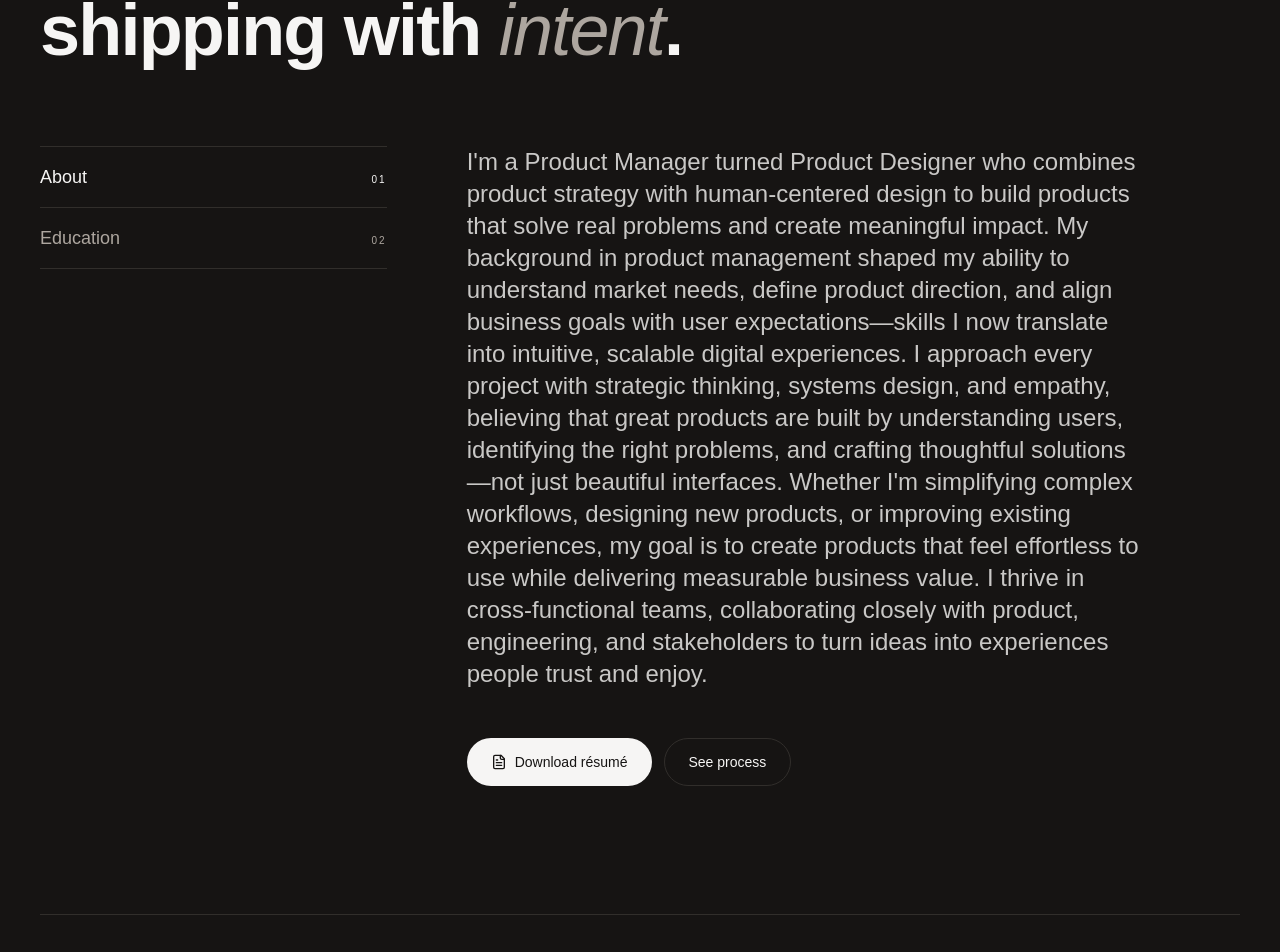
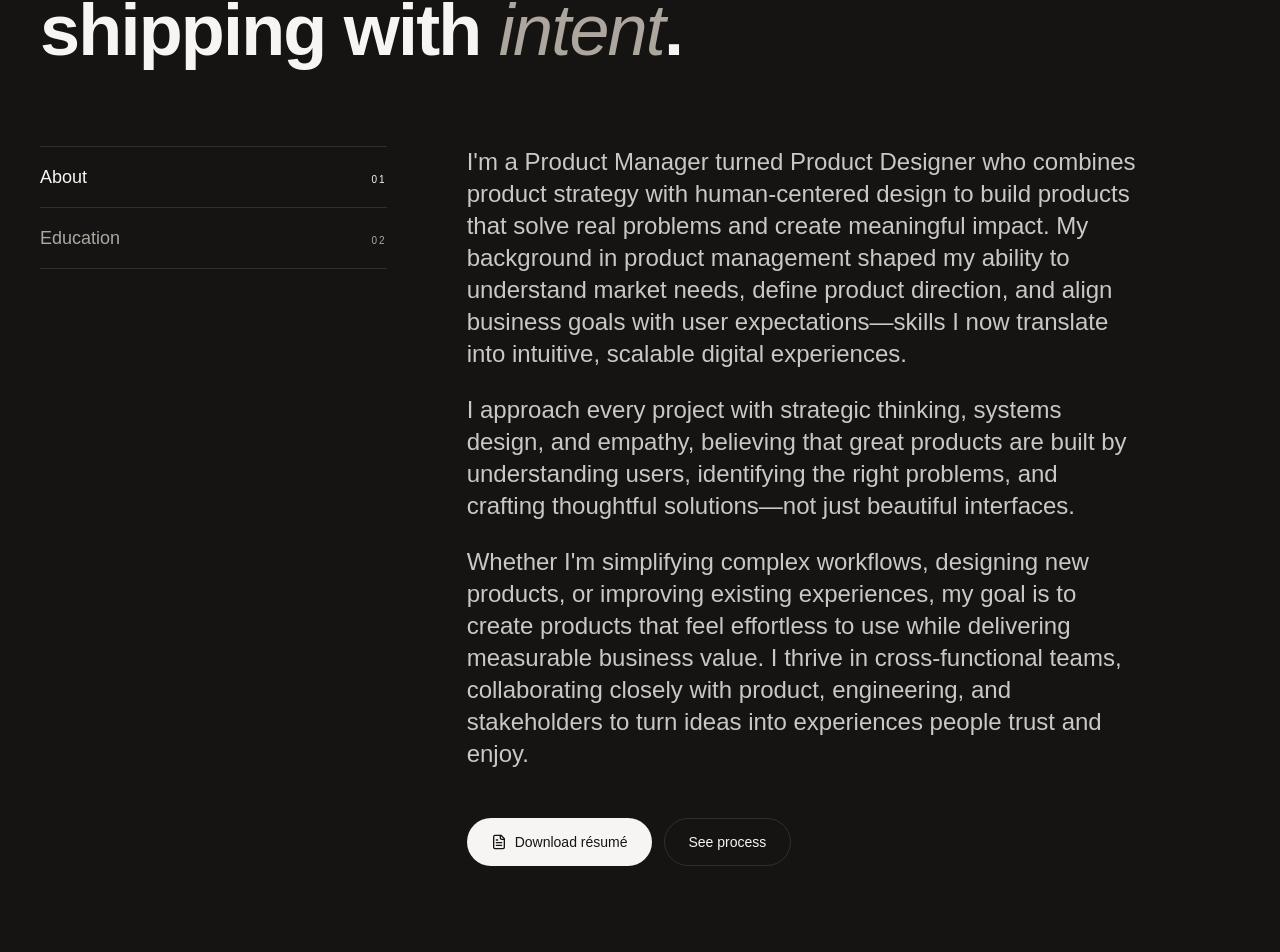
Before and after one commit to BOW-thepm/bolatito-oyeyemi-winjobi, a React (Vite) app: page / in a window 1280 px wide. Shown: the part 1102-2054 px from the top of the page. Built offline with nearby package versions, Linux system fonts and the light colour scheme; a web font is replaced by a local one.

Commit message:
Changes
Co-authored-by: BOW-thepm <174844559+BOW-thepm@users.noreply.github.com>

```diff
--- a/src/components/AboutSection.tsx
+++ b/src/components/AboutSection.tsx
@@ -82,9 +82,16 @@ const AboutSection = () => {
               animate={{ opacity: 1, y: 0 }}
               transition={{ duration: 0.5, ease: 'easeOut' }}
             >
-              <p className="text-xl md:text-2xl leading-relaxed text-foreground/80 max-w-2xl font-light">
-                {tabContent[activeTab].content}
-              </p>
+              <div className="space-y-6">
+                {tabContent[activeTab].content.split('\n\n').map((paragraph, i) => (
+                  <p
+                    key={i}
+                    className="text-xl md:text-2xl leading-relaxed text-foreground/80 max-w-2xl font-light"
+                  >
+                    {paragraph}
+                  </p>
+                ))}
+              </div>
 
               <div className="mt-12 flex flex-wrap gap-3">
                 <Button
```
